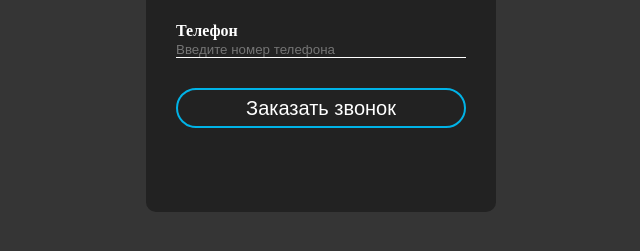
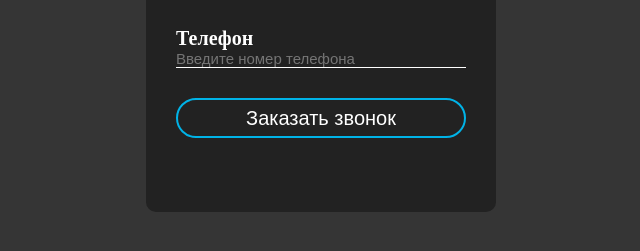
Before and after one commit to Alexandr31rus/Alexandr31rus.github.io, a plain HTML site: page index.html in a window 1280 px wide. Shown: the part 413-664 px from the top of the page, without its empty margins (319-959 px from the left). Drawn offline with Linux system fonts and the light colour scheme.

Commit message:
Update style.css

```diff
--- a/css/style.css
+++ b/css/style.css
@@ -37,10 +37,12 @@ h1{
 }
 label{
 	font-weight: bold;
+	font-size: 20px;
 }
 .login input{
 	width: 100%;
 	margin-bottom: 30px;
+	font-size: 15px;
 }
 .login input[type="text"]{
 	border: none;
```
